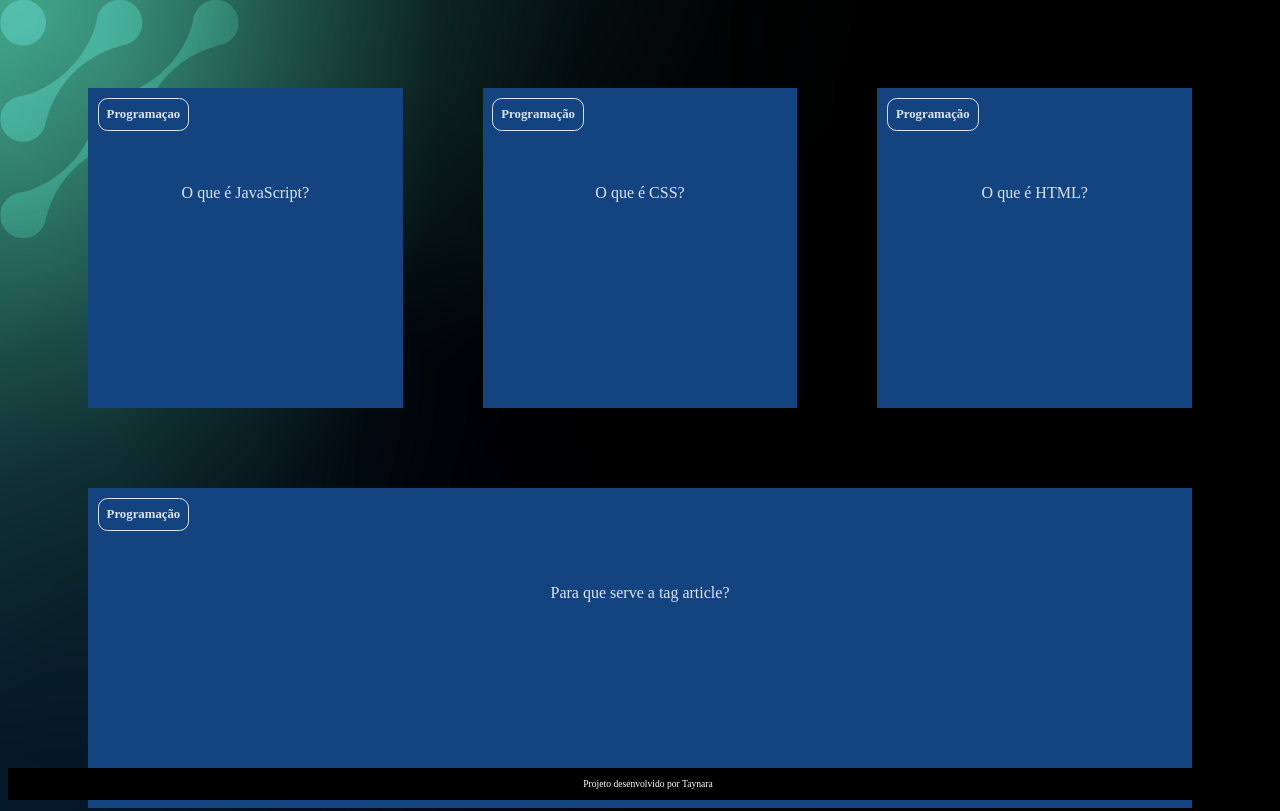
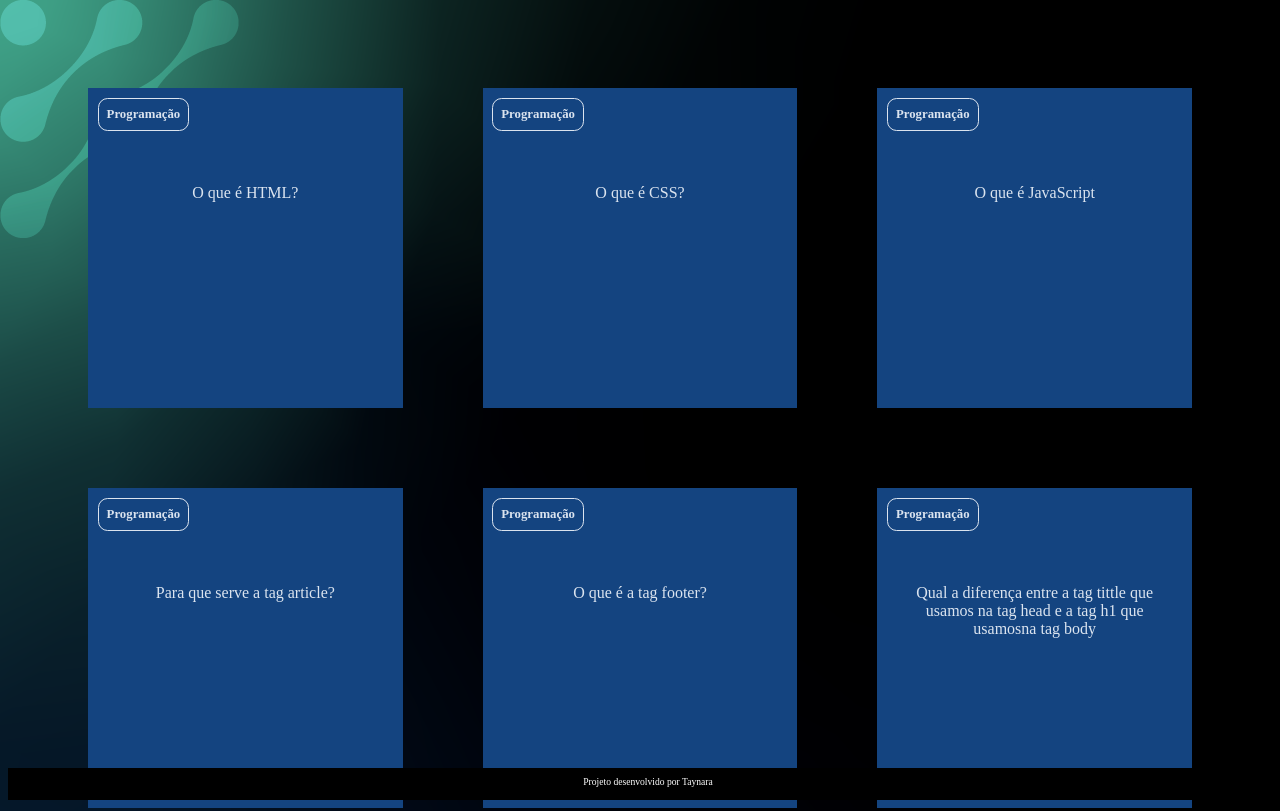
Before and after one commit to taynarabrustolin/Ferramenta-de-estudos--Taynara, a plain HTML site: page index.html in a window 1280 px wide. Shown: the top 811 px of the page. Drawn offline with Linux system fonts and the light colour scheme; a web font is replaced by a local one.

Commit message:
finalizei o site

```diff
--- a/app.js
+++ b/app.js
@@ -1,4 +1,19 @@
-function criaCartao (categoria, pergunta, respostas){
-let container = document.getElementById('container');
-let cartao = document.createElement('article')
+function criaCartao(categoria, pergunta, resposta) {
+    let container = document.getElementById('container')
+    let cartao = document.createElement('article')
+    cartao.className = 'cartao'
+
+cartao.innerHTML = `
+    <div class="cartao__conteudo">
+        <h3>${categoria}</h3>
+    <div class="cartao__conteudo__pergunta">
+        <p>${pergunta}</p>
+    </div>
+    <div class="cartao__conteudo__resposta">
+        <p>${resposta}</p>
+    </div>
+    </div>
+`
+    container.appendChild(cartao)
+
 }
--- a/assets/style.css
+++ b/assets/style.css
@@ -5,18 +5,16 @@
 }
 
 body {
-    background: url(../bg-desktop.webp);
+    background: url('../bg-desktop.webp');
     font-family: Bai Jamjuree;
-
 }
 
 #container {
     display: flex;
-      display: flex;
-     flex-wrap: wrap;
-     justify-content: space-between;
-     padding: 4rem;
-     gap: 3rem;
+    flex-wrap: wrap;
+    justify-content: space-between;
+    padding: 4rem;
+    gap: 3rem;
 }
 
 .cartao {
@@ -27,9 +25,9 @@ body {
 }
 
 .cartao__conteudo {
+    background-color: var(--card-front-color);
     text-align: center;
     height: 100%;
-    background-color: var(--card-front-color);
     transform-style: preserve-3d;
     transition: transform 300ms ease-in-out;
 }
@@ -44,6 +42,12 @@ body {
     border-radius: 0.6rem;
     font-size: 1vw;
     backface-visibility: hidden;
+}
+
+.cartao__conteudo p {
+    margin-top: 1rem;
+    padding: 2rem;
+    margin-top: 4rem;
 }
 
 .cartao__conteudo__pergunta p {
@@ -66,7 +70,6 @@ body {
     position: absolute;
     height: 100%;
     width: 100%;
-
 }
 
 .cartao__conteudo__resposta {
@@ -82,8 +85,8 @@ body {
 footer {
     background-color: black;
     color: white;
+    position: fixed;
     bottom: 0;
-    position: fixed;
     width: 100%;
     height: 2rem;
 }
@@ -91,5 +94,5 @@ footer {
 footer p {
     text-align: center;
     font-size: 0.6rem;
-    margin-top: 0, 5rem;
+    margin-top: 0.5rem;
 }
--- a/index.html
+++ b/index.html
@@ -4,6 +4,7 @@
 <head>
     <meta charset="UTF-8">
     <meta name="viewport" content="width=device-width, initial-scale=1.0">
+
     <link rel="preconnect" href="https://fonts.googleapis.com" />
     <link rel="preconnect" href="https://fonts.gstatic.com" crossorigin />
     <link
@@ -20,7 +21,8 @@
     <main>
         <section id="container">
 
-            <article class="cartao">
+            <!--article class="cartao">
+              cartao.innerHTML = ''
                 <div class="cartao__conteudo">
                     <h3>Programaçao</h3>
                     <div class="cartao__conteudo__pergunta">
@@ -32,9 +34,9 @@
 
                     </div>
                 </div>
-            </article>
+            </article> -->
 
-            <article class="cartao">
+            <!--article class="cartao">
                 <div class="cartao__conteudo">
                     <h3> Programação </h3>
                     <div class="cartao__conteudo__pergunta">
@@ -44,9 +46,9 @@
                         <p>O CSS é uma linguagem de programação utilizada para dar estilo á pagina.</p>
                     </div>
                 </div>
-            </article>
+            </article> -->
 
-            <article class="cartao">
+            <!--article class="cartao">
                 <div class="cartao__conteudo">
                     <h3> Programação </h3>
                     <div class="cartao__conteudo__pergunta">
@@ -57,9 +59,9 @@
                         </p>
                     </div>
                 </div>
-            </article>
+            </article> -->
 
-            <article class="cartao">
+            <!--article class="cartao">
                 <div class="cartao__conteudo">
                     <h3> Programação </h3>
                     <div class="cartao__conteudo__pergunta">
@@ -69,7 +71,7 @@
                         <p>Para criar um conteúdo ou elemento independente. No nosso caso estamos usando para criar os cartões.</p>
                     </div>
                 </div>
-            </article>
+            </article> -->
 
         </section>
     </main>
@@ -77,6 +79,6 @@
         <p>Projeto desenvolvido por Taynara</p>
     </footer>
 </body>
+<script src="app.js"></script>
 <script src="perguntas.js"></script>
-<script src="app. js"></script>
 </html>
--- a/perguntas.js
+++ b/perguntas.js
@@ -7,13 +7,13 @@ criaCartao(
 criaCartao(
     'Programação',
     'O que é CSS?',
-    'È uma linguagem de programação utilizada para dar estilo á página
+    'È uma linguagem de programação utilizada para dar estilo á página'
 )
 
 criaCartao(
     'Programação',
     'O que é JavaScript',
-    'O JavaScript (JS) é uma linguagem de programação que nos permite interagir com a página
+    'O JavaScript (JS) é uma linguagem de programação que nos permite interagir com a página'
 )
 
 criaCartao(
@@ -23,7 +23,7 @@ criaCartao(
 )
 
 criaCartao(
-    Programação,
+    'Programação',
     'O que é a tag footer?',
     'È a tag utilizada para criar o rodapé'
 )
```
